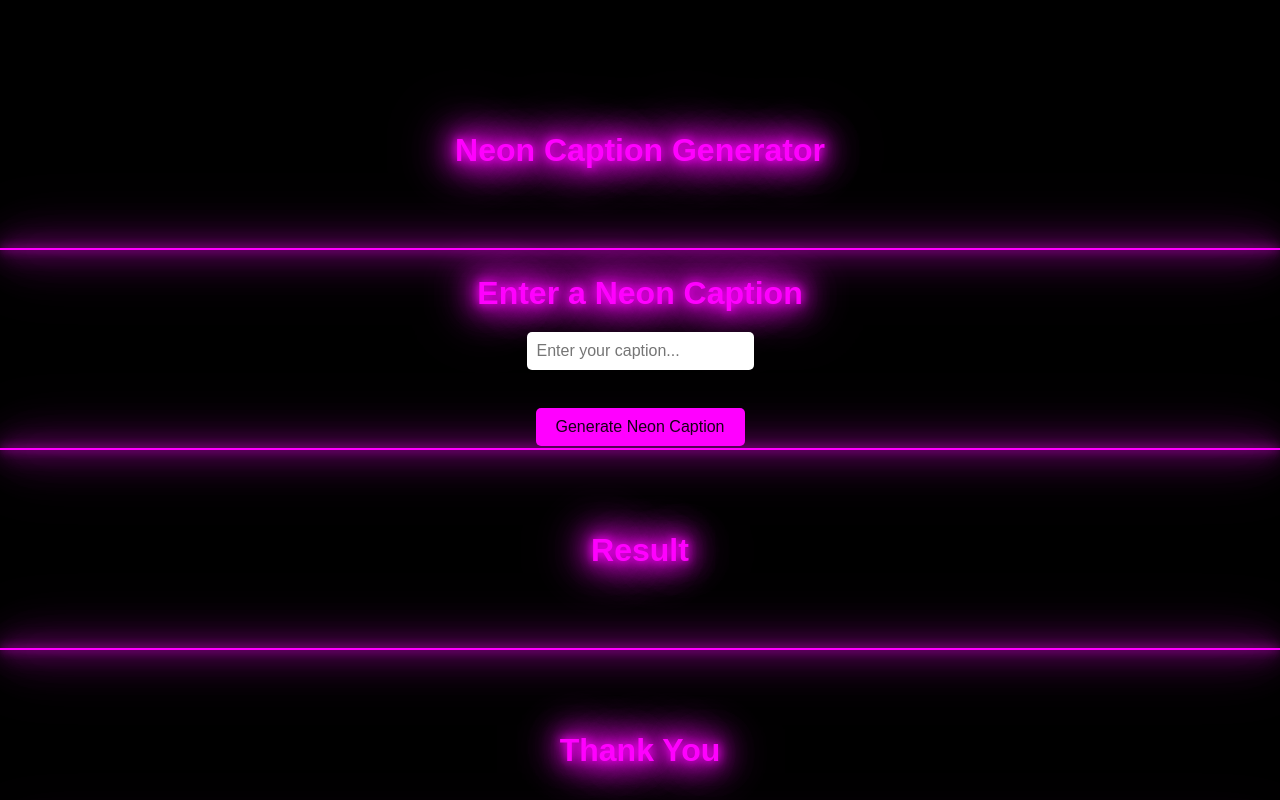
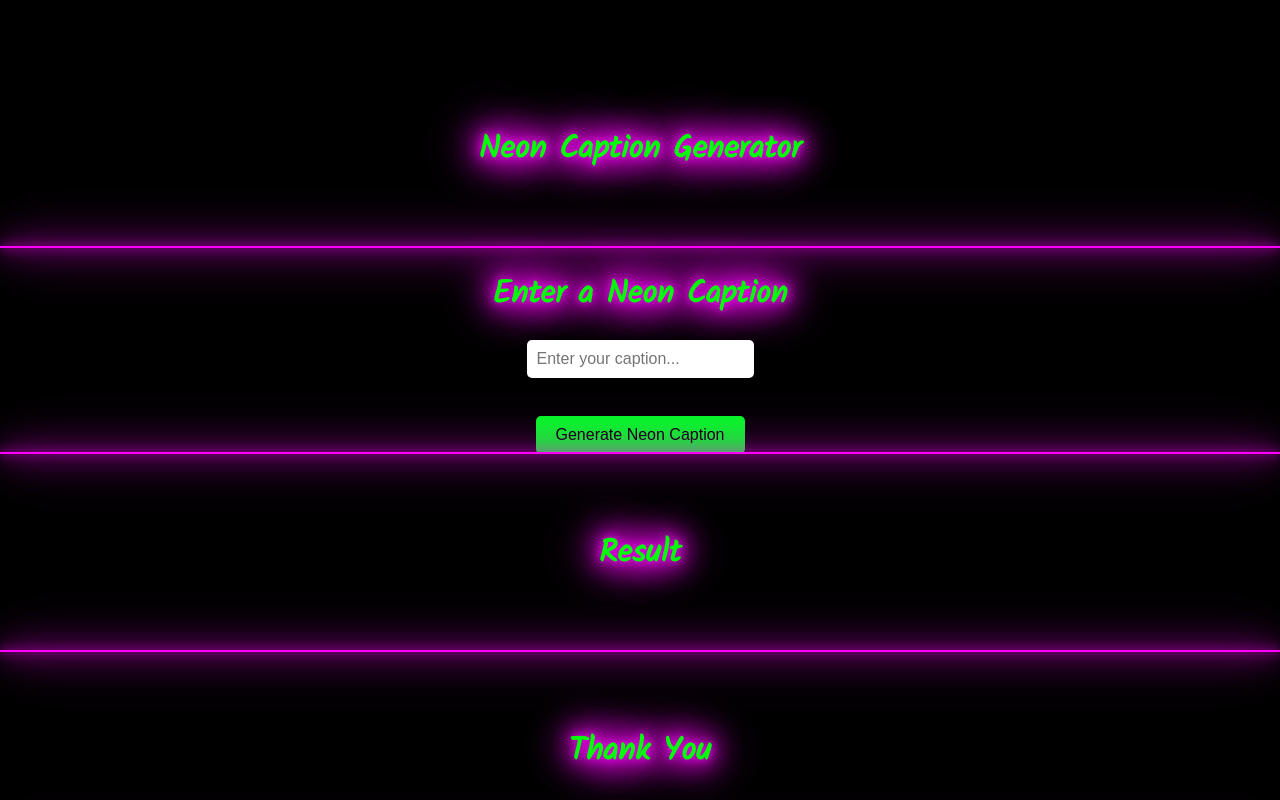
Before and after one commit to anishachitta/FullyHacks2024, a plain HTML site: page index.html in a window 1280 px wide. Drawn offline with Linux system fonts and the light colour scheme.

Commit message:
commit 3

```diff
--- a/index.html
+++ b/index.html
@@ -3,6 +3,7 @@
 <head>
     <title>Neon Caption Generator</title>
     <style>
+        @import url('https://fonts.googleapis.com/css?family=Kalam&display=swap');
         body, html {
             margin: 0;
             padding: 0;
@@ -42,7 +43,8 @@
             z-index: 1;
         }
         h1 {
-            color: #ff00ff; /* Neon pink */
+            font-family: "Kalam";
+            color: #00ff08; /* Neon pink */
             text-shadow: 0 0 10px #ff00ff, 0 0 20px #ff00ff, 0 0 30px #ff00ff, 0 0 40px #ff00ff, 0 0 50px #ff00ff, 0 0 60px #ff00ff, 0 0 70px #ff00ff; /* Neon pink glow */
             margin-bottom: 20px;
         }
@@ -56,7 +58,7 @@
         button {
             padding: 10px 20px;
             font-size: 16px;
-            background-color: #ff00ff; /* Neon pink */
+            background-color: #00ff22; /* Neon pink */
             color: black;
             border: none;
             border-radius: 5px;
```
